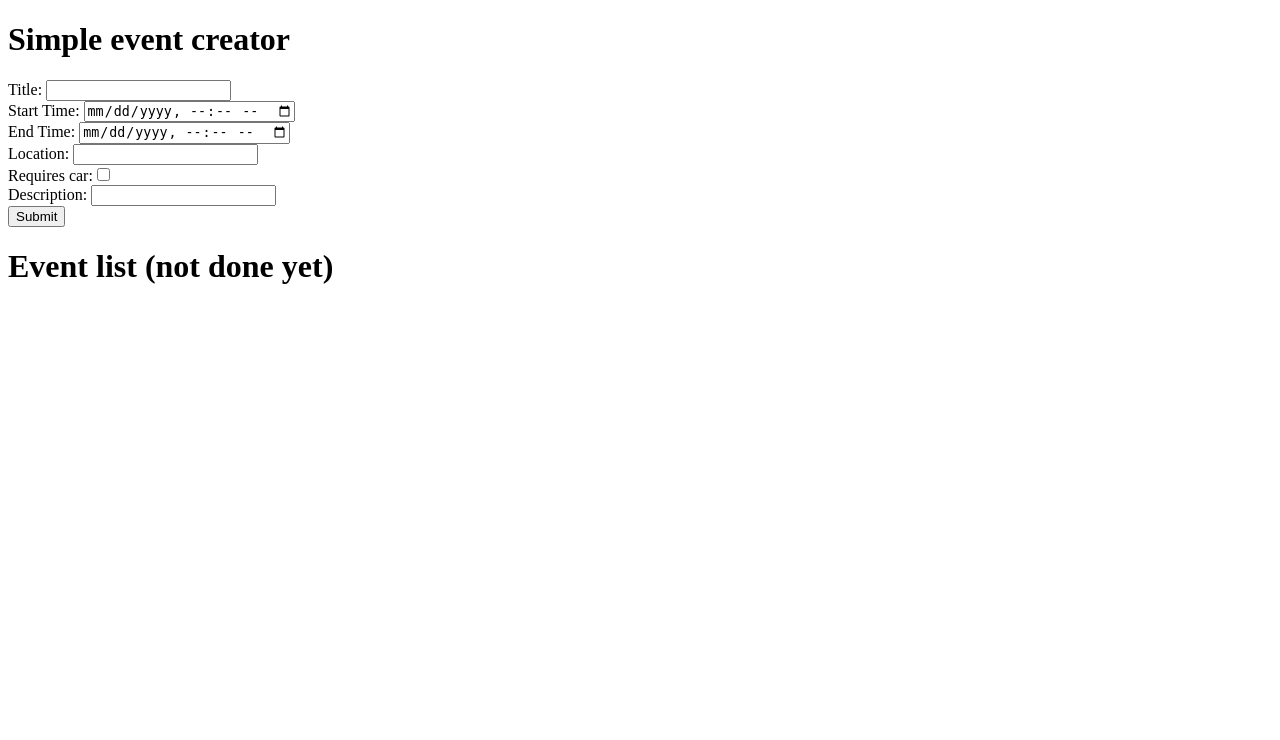
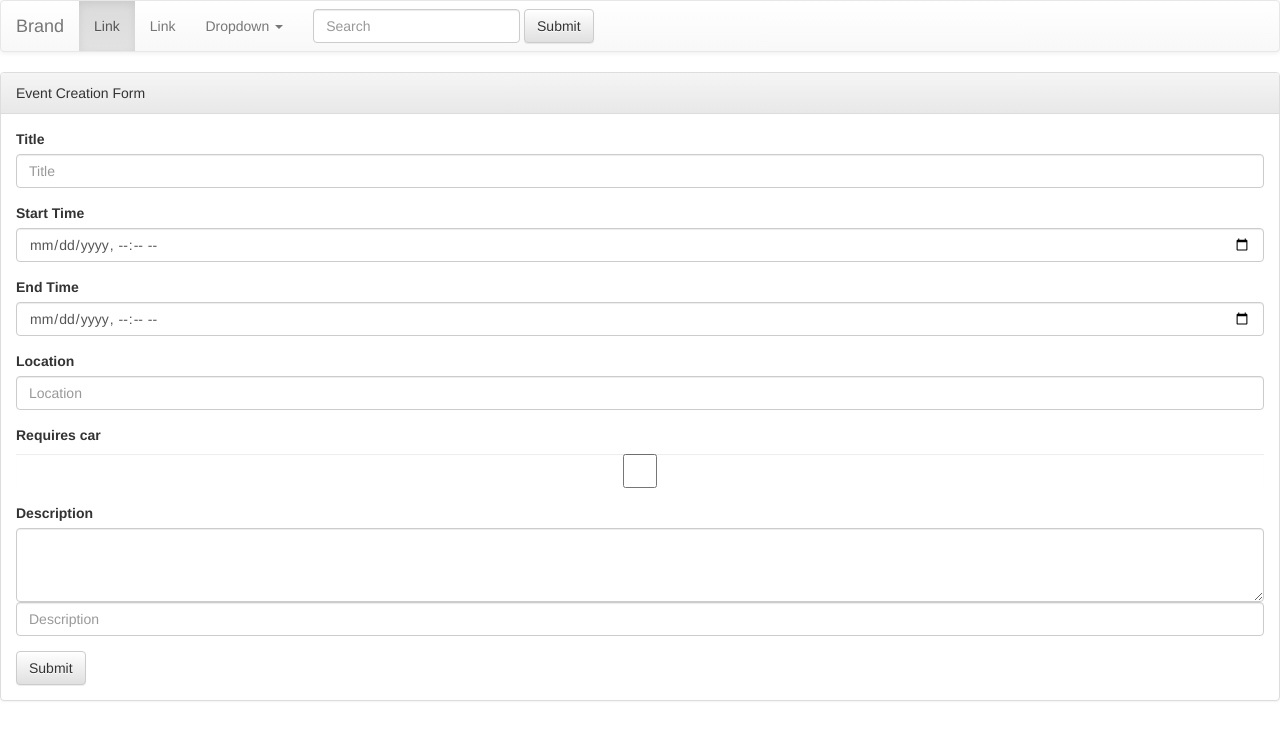
Before and after one commit to Web-Systems-Development-Team/RPIwannahangout, a PHP site: page / in a window 1280 px wide. Shown: the top 740 px of the page. Run offline with PHP 8.4, Linux system fonts and the light colour scheme; some libraries are stand-ins or nearby versions.

Commit message:
Added some bootstrap

```diff
--- /dev/null
+++ b/basic_includes/navbar.php
@@ -0,0 +1,40 @@
+<nav class="navbar navbar-default" role="navigation">
+  <div class="container-fluid">
+    <!-- Brand and toggle get grouped for better mobile display -->
+    <div class="navbar-header">
+      <button type="button" class="navbar-toggle collapsed" data-toggle="collapse" data-target="#bs-example-navbar-collapse-1">
+        <span class="sr-only">Toggle navigation</span>
+        <span class="icon-bar"></span>
+        <span class="icon-bar"></span>
+        <span class="icon-bar"></span>
+      </button>
+      <a class="navbar-brand" href="#">Brand</a>
+    </div>
+
+    <!-- Collect the nav links, forms, and other content for toggling -->
+    <div class="collapse navbar-collapse" id="bs-example-navbar-collapse-1">
+      <ul class="nav navbar-nav">
+        <li class="active"><a href="#">Link</a></li>
+        <li><a href="#">Link</a></li>
+        <li class="dropdown">
+          <a href="#" class="dropdown-toggle" data-toggle="dropdown">Dropdown <span class="caret"></span></a>
+          <ul class="dropdown-menu" role="menu">
+            <li><a href="#">Action</a></li>
+            <li><a href="#">Another action</a></li>
+            <li><a href="#">Something else here</a></li>
+            <li class="divider"></li>
+            <li><a href="#">Separated link</a></li>
+            <li class="divider"></li>
+            <li><a href="#">One more separated link</a></li>
+          </ul>
+        </li>
+      </ul>
+      <form class="navbar-form navbar-left" role="search">
+        <div class="form-group">
+          <input type="text" class="form-control" placeholder="Search">
+        </div>
+        <button type="submit" class="btn btn-default">Submit</button>
+      </form>
+    </div><!-- /.navbar-collapse -->
+  </div><!-- /.container-fluid -->
+</nav>
--- a/index.php
+++ b/index.php
@@ -2,24 +2,56 @@
 <html>
 <head>
 	<title>RPI Wanna Hangout</title>
-	<!-- <link rel="stylesheet" type="text/css" href="bootstrap/bootstrap.css"> -->
-	<!-- <script src="bootstrap/bootstrap.min.js"></script> -->
+	<!-- <link rel="stylesheet" type="text/css" href="bootstrap/css/bootstrap.css"> -->
+	<!-- Latest compiled and minified CSS -->
+	<link rel="stylesheet" href="https://maxcdn.bootstrapcdn.com/bootstrap/3.2.0/css/bootstrap.min.css">
+	<link rel="stylesheet" href="https://maxcdn.bootstrapcdn.com/bootstrap/3.2.0/css/bootstrap-theme.min.css">
 </head>
 <body>
-	<h1>Simple event creator</h1>
 
-	<form action="form_handling/create_event_form.php" method="post">
-		Title: <input type="text" name="title"><br>
-		Start Time: <input type="datetime-local" name="start_time"><br>
-		End Time: <input type="datetime-local" name="end_time"><br>
-		Location: <input type="text" name="location"><br>
-		Requires car:<input type="checkbox" name="need_car" value="1"><br>
-		Description: <input type="text" name="description"><br>
-		<input type="submit">
-	</form>
-
-	<h1>Event list (not done yet)</h1>
+<?php include 'basic_includes/navbar.php' ?>
 
 
+	<div class="panel panel-default">
+		<div class="panel-heading">Event Creation Form</div>
+		<div class="panel-body">
+			<form role="form" action="form_handling/create_event_form.php" method="post">
+				<div class="form-group">
+					<label for="title">Title</label>
+					<input class="form-control" type="text" id="title" placeholder="Title">
+				</div>
+				<div class="form-group">
+					<label for="start_time">Start Time</label>
+					<input class="form-control" type="datetime-local" id="start_time">
+				</div>
+				<div class="form-group">
+					<label for="end_time">End Time</label>
+					<input class="form-control" type="datetime-local" id="end_time">
+				</div>
+				<div class="form-group">
+					<label for="location">Location</label>
+					<input class="form-control" type="text" id="location" placeholder="Location">
+				</div>
+				<div class="form-group">
+					<label for="need_car">Requires car</label>
+					<input class="form-control" type="checkbox" id="need_car" value="1">
+				</div>
+				<div class="form-group">
+					<label for="description">Description</label>
+					<textarea class="form-control" rows="3"></textarea>
+					<input class="form-control" type="text" id="description" placeholder="Description">
+				</div>
+				<button type="submit" class="btn btn-default">Submit</button>
+			</form>
+		</div>
+	</div>
+
+
+	<!-- <h1>Event list (not done yet)</h1> -->
+
+	<script src="//ajax.googleapis.com/ajax/libs/jquery/1.11.1/jquery.min.js"></script>
+	<!-- <script src="bootstrap/js/bootstrap.min.js"></script> -->
+	<!-- Latest compiled and minified JavaScript -->
+<script src="https://maxcdn.bootstrapcdn.com/bootstrap/3.2.0/js/bootstrap.min.js"></script>
 </body>
 </html>
```
